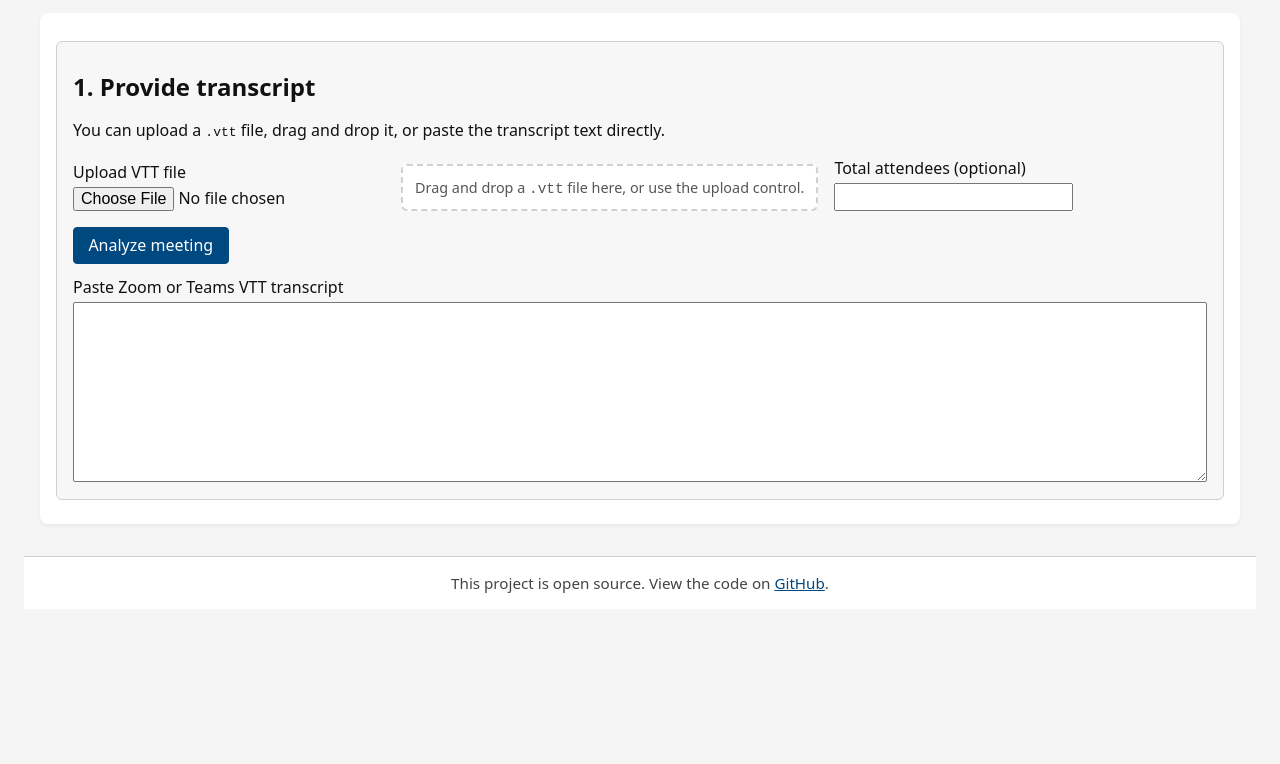
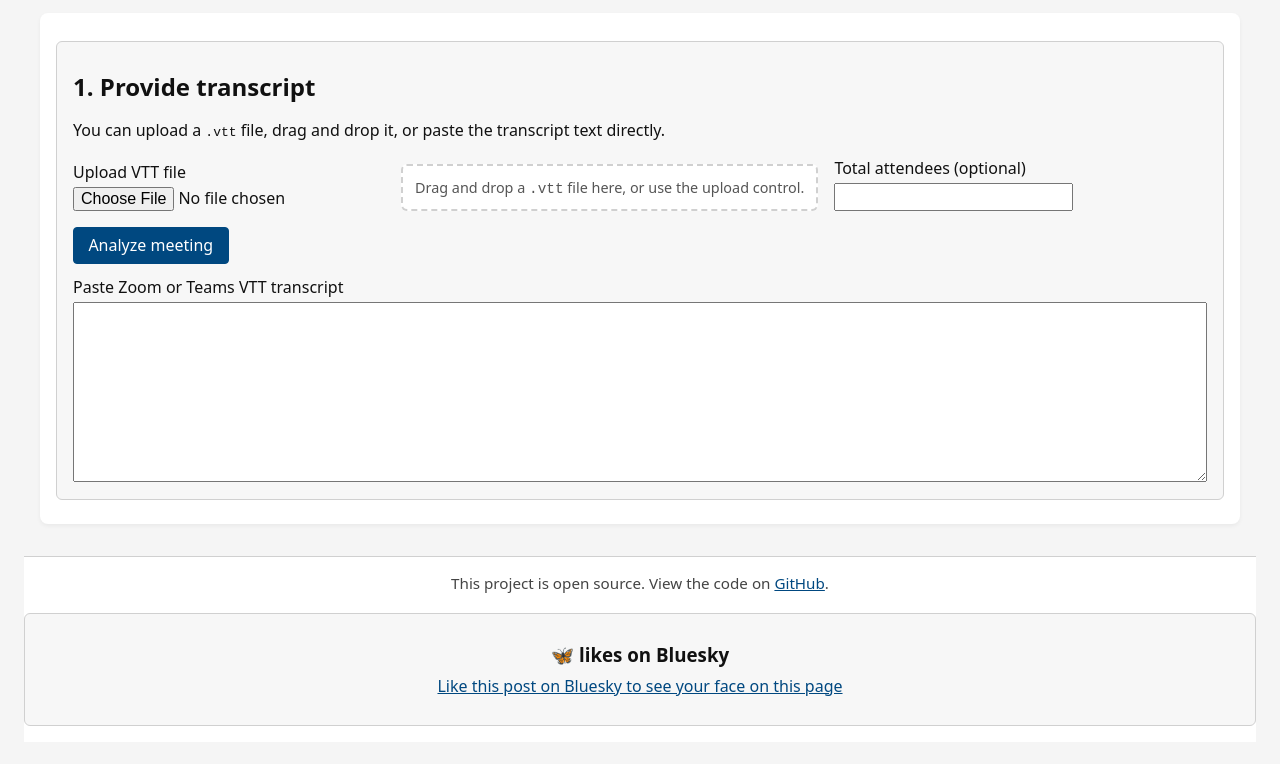
Before and after one commit to mgifford/airtime2, a plain HTML site: page index.html in a window 1280 px wide. Shown: the part 138-902 px from the top of the page. Before the commit the page ends 800 px from the top, so only its background shows below. Drawn offline with Linux system fonts and the light colour scheme.

Commit message:
Update index.html
Adding Bluesky Link

```diff
--- a/index.html
+++ b/index.html
@@ -666,6 +666,19 @@
         <a href="https://github.com/mgifford/airtime2">GitHub</a>.
       </p>
     </div>
+
+<!-- Bluesky Footer -->
+<meta data-bsky-post-id="3m6xjotww3k2j" />
+<section class="post__likes" data-bsky-container>
+  <h3 class="post__likesTitle">
+    🦋 <span data-bsky-likes-count></span> likes on Bluesky
+  </h3>
+  <a class="post__likesCta" href="https://bsky.app/profile/ox.ca/post/" target="_blank">
+	  Like this post on Bluesky to see your face on this page
+  </a>
+  <ul data-bsky-likes class="post__likesList"></ul>
+</section>
+
   </footer>
 
   <script src="script.js"></script>
```
